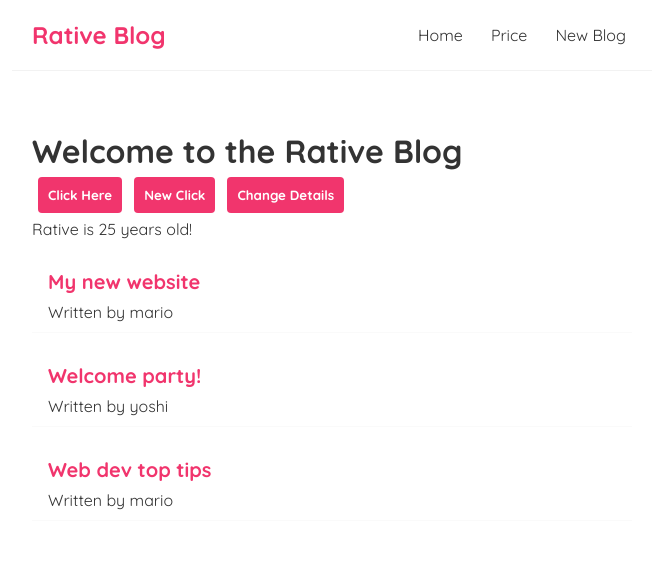
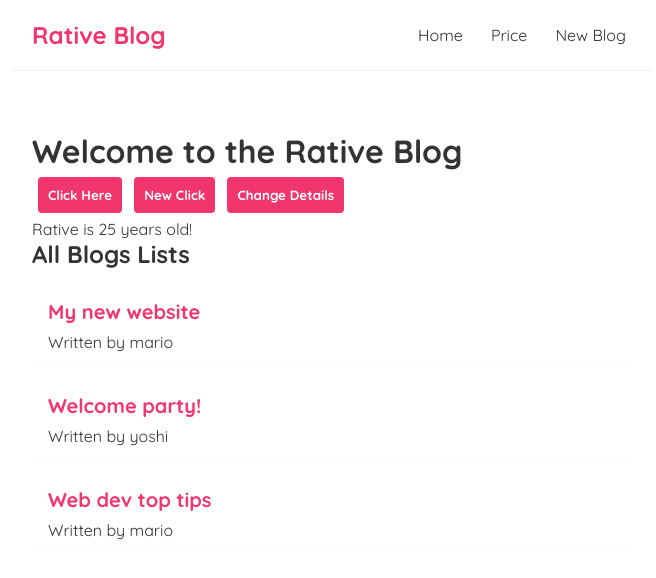
Before and after one commit to suvepatra004/mamba-blog, a React (Create React App) app: page / in a window 1280 px wide. Shown: the top 578 px of the page, without its empty margins (308-964 px from the left). Built offline with nearby package versions, Linux system fonts and the light colour scheme.

Commit message:
minor changes in the Blogs.js and App.js components

```diff
--- a/src/App.js
+++ b/src/App.js
@@ -1,6 +1,6 @@
 import Navbar from "./Navbar";
 import Home from "./Home";
-import Blogs from "./Blogs";
+// import Blogs from "./Blogs";
 
 function App() {
   return (
@@ -9,7 +9,6 @@ function App() {
         <Navbar />
         <div className="content">
           <Home />
-          <Blogs />
         </div>
       </div>
     </div>
--- a/src/Blogs.js
+++ b/src/Blogs.js
@@ -1,7 +1,7 @@
-const Blogs = ({ blogs = [] }) => {
+const Blogs = ({ blogs = [], title = "" }) => {
   return (
     <div>
-      {/* Blog Preview Pannel: To see the lists of blogs */}
+      <h2>{title}</h2>
       <div className="blog-list">
         {blogs.map((blog) => (
           <div className="blog-preview" key={blog.id}>
--- a/src/Home.js
+++ b/src/Home.js
@@ -52,7 +52,7 @@ const Home = () => {
         <Age name={name} age={age} />
       </div>
       <div className="container-3">
-        <Blogs blogs={blogs} />
+        <Blogs blogs={blogs} title="All Blogs Lists" />
       </div>
     </div>
   );
```
